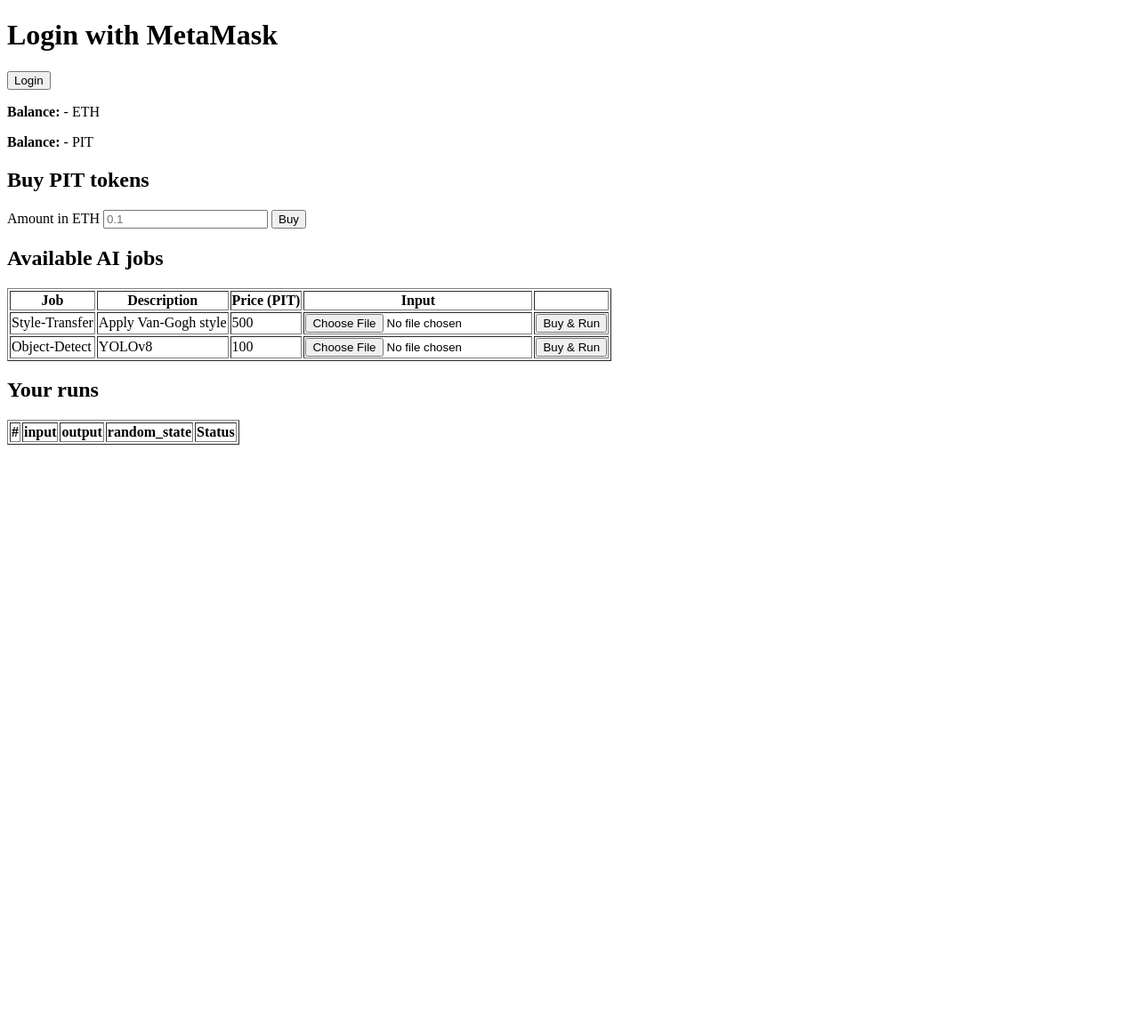
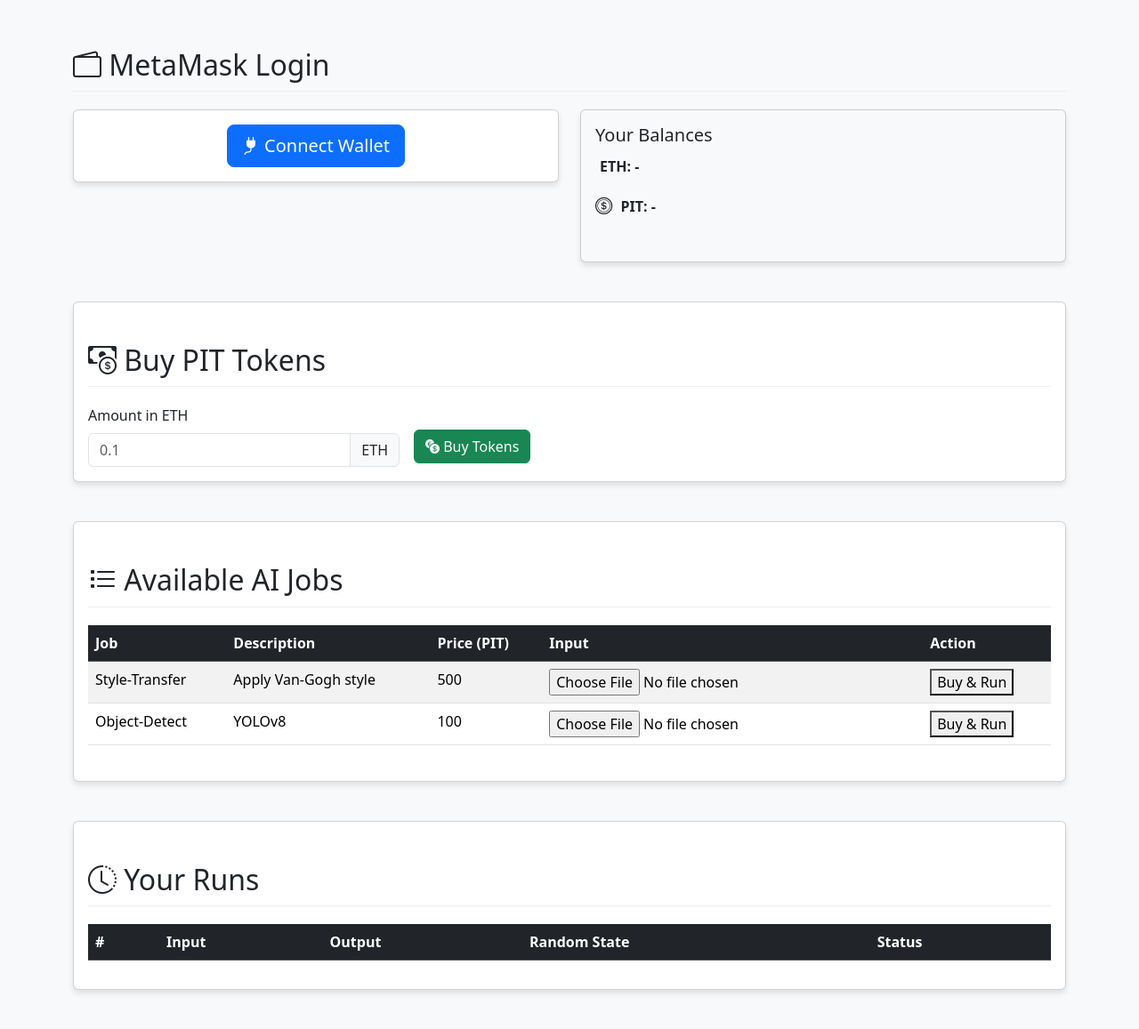
Before and after one commit to PetrDoroshev/ai-agents-dapp, a FastAPI app: page / in a window 1280 px wide. Shown: the whole page at 89% size. Before the commit the page ends 500 px from the top, so only its background shows below. Run offline with FastAPI, Linux system fonts and the light colour scheme; lists and menus that the app fills with data are empty; parts of the project's set-up code (start-up, migrations or seed data) failed here and were passed over; some libraries are stand-ins or nearby versions.

Commit message:
css style added

```diff
--- a/app/templates/index.html
+++ b/app/templates/index.html
@@ -2,52 +2,159 @@
 <html lang="en">
 <head>
     <meta charset="UTF-8">
+    <meta name="viewport" content="width=device-width, initial-scale=1">
     <title>MetaMask Login</title>
+    <!-- Bootstrap CSS -->
+    <link href="https://cdn.jsdelivr.net/npm/bootstrap@5.3.2/dist/css/bootstrap.min.css" rel="stylesheet">
+    <!-- Bootstrap Icons -->
+    <link href="https://cdn.jsdelivr.net/npm/bootstrap-icons@1.11.1/font/bootstrap-icons.css" rel="stylesheet">
     <script src="https://cdn.jsdelivr.net/npm/ethers@5.7.2/dist/ethers.umd.min.js"></script>
+    <style>
+        .card {
+            margin-bottom: 20px;
+            box-shadow: 0 4px 6px rgba(0, 0, 0, 0.1);
+        }
+        .section-title {
+            margin-top: 30px;
+            margin-bottom: 20px;
+            padding-bottom: 10px;
+            border-bottom: 1px solid #eee;
+        }
+        .balance-card {
+            background-color: #f8f9fa;
+        }
+        .token-icon {
+            font-size: 1.2rem;
+            margin-right: 5px;
+        }
+    </style>
 </head>
-<body>
-    <h1>Login with MetaMask</h1>
-    <button id="login-btn">Login</button>
-    <p><strong>Balance:</strong> <span id="balance">-</span> ETH</p>
-    <p><strong>Balance:</strong> <span id="balance_tokences">-</span> PIT</p>
+<body class="bg-light">
+<div class="container py-4">
+    <div class="row">
+        <div class="col-12">
+            <h2 class="section-title">
+                <i class="bi bi-wallet2"></i> MetaMask Login
+            </h2>
+        </div>
+    </div>
+
+    <!-- Login and Balance Section -->
+    <div class="row mb-4">
+        <div class="col-md-6">
+            <div class="card">
+                <div class="card-body text-center">
+                    <button id="login-btn" class="btn btn-primary btn-lg">
+                        <i class="bi bi-plug-fill"></i> Connect Wallet
+                    </button>
+                </div>
+            </div>
+        </div>
+        <div class="col-md-6">
+            <div class="card balance-card">
+                <div class="card-body">
+                    <h5 class="card-title">Your Balances</h5>
+                    <p class="card-text">
+                        <i class="bi bi-currency-ethereum token-icon"></i>
+                        <strong>ETH:</strong> <span id="balance" class="fw-bold">-</span>
+                    </p>
+                    <p class="card-text">
+                        <i class="bi bi-coin token-icon"></i>
+                        <strong>PIT:</strong> <span id="balance_tokences" class="fw-bold">-</span>
+                    </p>
                     <pre id="result"></pre>
+                </div>
+            </div>
+        </div>
+    </div>
 
-    <h2>Buy PIT tokens</h2>
-    <label>
-        Amount in ETH
-        <input type="number" id="buy-eth-amount" min="0" step="0.01" placeholder="0.1">
-    </label>
-    <button id="buy-btn">Buy</button>
-    <span id="buy-status" style="margin-left:1rem;"></span>
+    <!-- Buy Tokens Section -->
+    <div class="row">
+        <div class="col-12">
+            <div class="card">
+                <div class="card-body">
+                    <h2 class="section-title">
+                        <i class="bi bi-cash-coin"></i> Buy PIT Tokens
+                    </h2>
+                    <div class="row g-3 align-items-center">
+                        <div class="col-md-4">
+                            <label for="buy-eth-amount" class="form-label">Amount in ETH</label>
+                            <div class="input-group">
+                                <input type="number" class="form-control" id="buy-eth-amount" min="0" step="0.01"
+                                       placeholder="0.1">
+                                <span class="input-group-text">ETH</span>
+                            </div>
+                        </div>
+                        <div class="col-md-4">
+                            <button id="buy-btn" class="btn btn-success mt-md-4">
+                                <i class="bi bi-currency-exchange"></i> Buy Tokens
+                            </button>
+                            <span id="buy-status" class="ms-3"></span>
+                        </div>
+                    </div>
+                </div>
+            </div>
+        </div>
+    </div>
 
-    <h2>Available AI jobs</h2>
-    <table id="catalog" border="1">
-        <thead>
+    <!-- AI Jobs Catalog -->
+    <div class="row mt-4">
+        <div class="col-12">
+            <div class="card">
+                <div class="card-body">
+                    <h2 class="section-title">
+                        <i class="bi bi-list-task"></i> Available AI Jobs
+                    </h2>
+                    <div class="table-responsive">
+                        <table id="catalog" class="table table-striped table-hover">
+                            <thead class="table-dark">
                             <tr>
                                 <th>Job</th>
                                 <th>Description</th>
                                 <th>Price (PIT)</th>
                                 <th>Input</th>
-                <th></th>
+                                <th>Action</th>
                             </tr>
                             </thead>
                             <tbody></tbody>
                         </table>
-    <span id="catalog-status"></span>
+                    </div>
+                    <div id="catalog-status" class="text-muted mt-2"></div>
+                </div>
+            </div>
+        </div>
+    </div>
 
-    <h2>Your runs</h2>
-    <table id="runs-table" border="1">
-        <thead>
+    <!-- Your Runs Section -->
+    <div class="row mt-4">
+        <div class="col-12">
+            <div class="card">
+                <div class="card-body">
+                    <h2 class="section-title">
+                        <i class="bi bi-clock-history"></i> Your Runs
+                    </h2>
+                    <div class="table-responsive">
+                        <table id="runs-table" class="table table-striped table-hover">
+                            <thead class="table-dark">
                             <tr>
                                 <th>#</th>
-                <th>input</th>
-                <th>output</th>
-                <th>random_state</th>
+                                <th>Input</th>
+                                <th>Output</th>
+                                <th>Random State</th>
                                 <th>Status</th>
                             </tr>
                             </thead>
                             <tbody></tbody>
                         </table>
+                    </div>
+                </div>
+            </div>
+        </div>
+    </div>
+</div>
+
+<!-- Bootstrap JS Bundle with Popper -->
+<script src="https://cdn.jsdelivr.net/npm/bootstrap@5.3.2/dist/js/bootstrap.bundle.min.js"></script>
 
 <script>
     const piAddress = "{{ pi_contract_address }}"
@@ -55,3 +162,4 @@
 </script>
 <script src="/static/index_script.js"></script>
 </body>
+</html>
```
Lines whose indentation alone changed are shown as unchanged.
